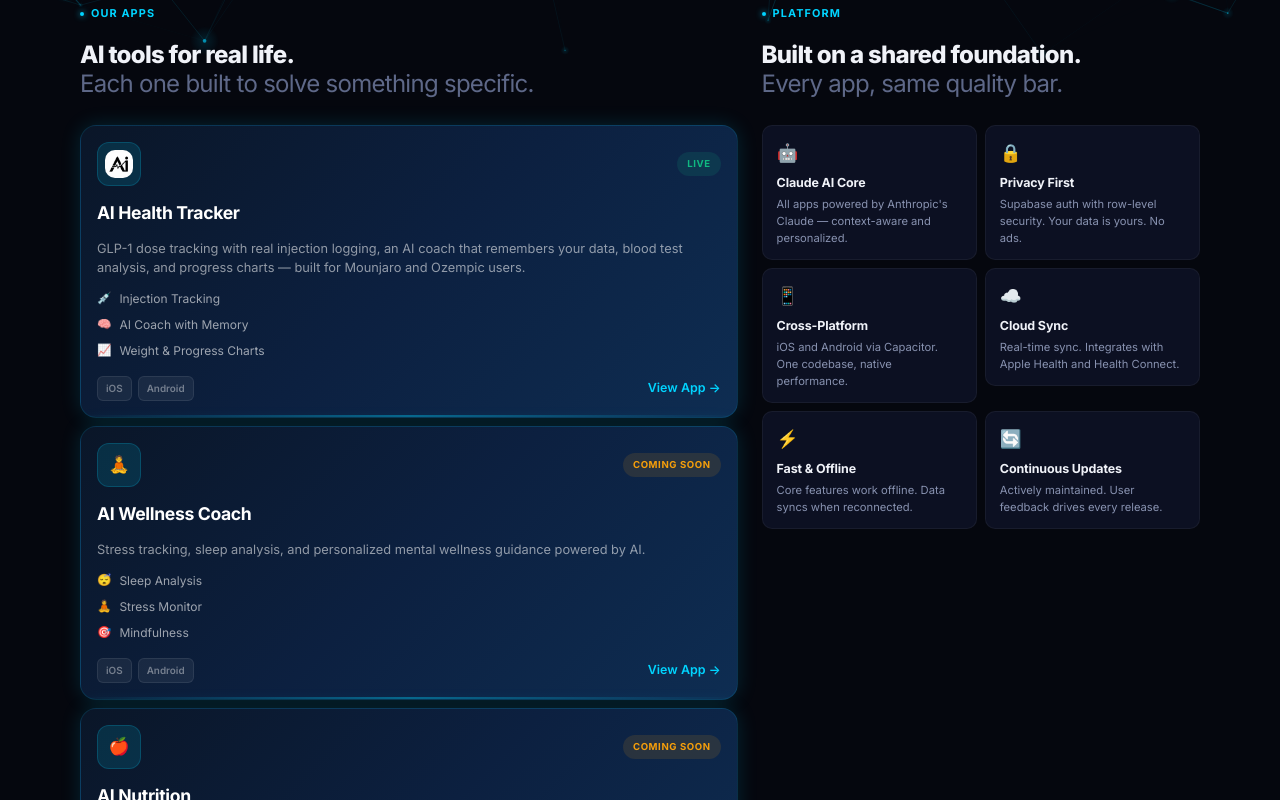
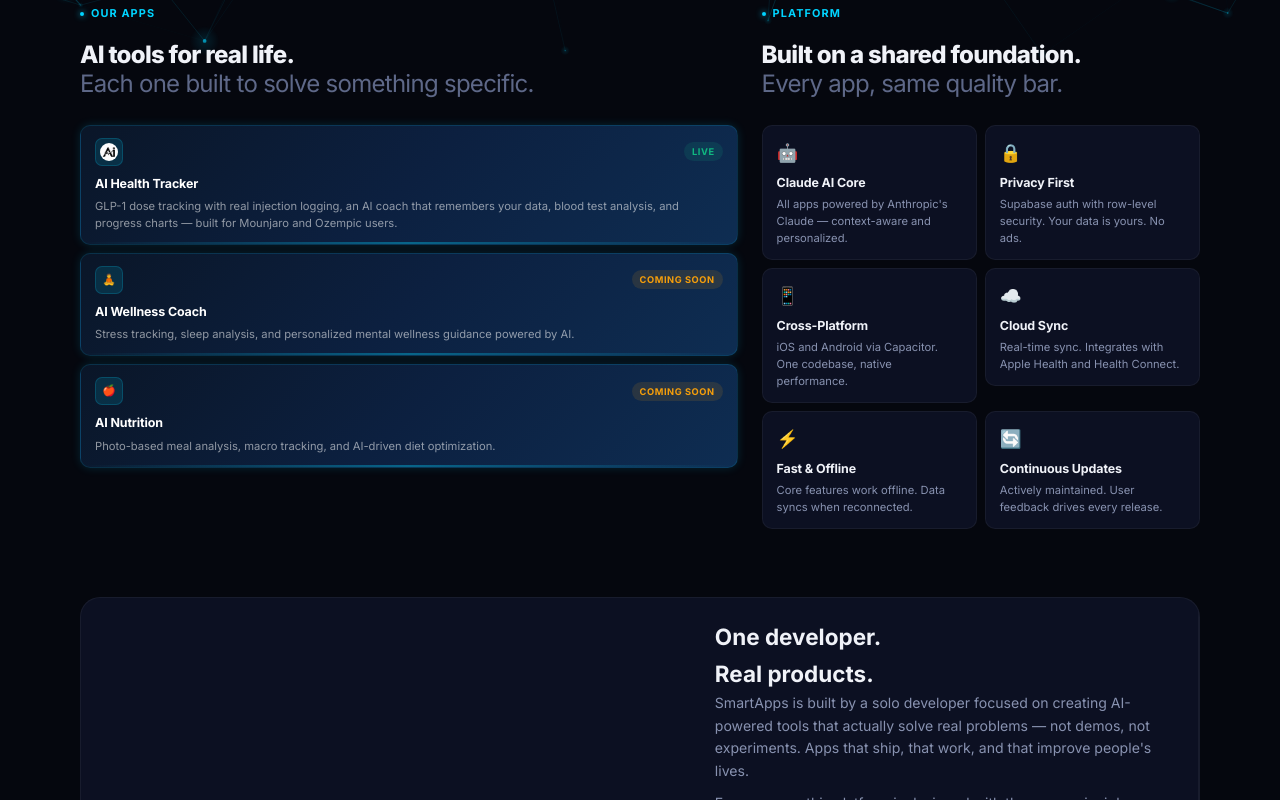
Before and after one commit to Sabbasromania-ai/mysmartapp-site, a React (Vite) app: page / in a window 1280 px wide. Shown: the part 740-1540 px from the top of the page. Built offline with nearby package versions, Linux system fonts and the light colour scheme.

Commit message:
feat: compact app cards matching platform card size, strip features list

```diff
--- a/src/components/Features.tsx
+++ b/src/components/Features.tsx
@@ -222,39 +222,24 @@
         {apps.map((app, i) => (
           <div
             key={app.name}
-            className={`app-card-premium${hovered === i ? ' hovered' : ''}`}
+            className={`app-card-compact${hovered === i ? ' hovered' : ''}`}
             style={{
-              animationDelay: `${i * 0.12}s`,
               background: app.gradient,
-              boxShadow: hovered === i ? `0 0 40px ${app.glow}, 0 20px 60px rgba(0,0,0,0.4)` : `0 0 20px ${app.glow}`,
-              borderColor: hovered === i ? app.color + '50' : app.color + '20',
+              border: `1px solid ${hovered === i ? app.color + '50' : app.color + '20'}`,
+              boxShadow: hovered === i ? `0 0 24px ${app.glow}` : `0 0 10px ${app.glow}`,
             }}
             onClick={() => navigate(`/apps/${slugs[i]}`)}
             onMouseEnter={() => setHovered(i)}
             onMouseLeave={() => setHovered(null)}
           >
-            <div className="acp-top">
-              <span className="acp-icon" style={{ background: app.color + '20', border: `1px solid ${app.color}30` }}>
-                <AppIcon app={app} size={28} />
+            <div className="acc-top">
+              <span className="acc-icon" style={{ background: app.color + '20', border: `1px solid ${app.color}30` }}>
+                <AppIcon app={app} size={18} />
               </span>
-              <span className="acp-tag" style={{ color: app.tagColor, background: app.tagBg }}>{app.tag}</span>
+              <span className="acc-tag" style={{ color: app.tagColor, background: app.tagBg }}>{app.tag}</span>
             </div>
-            <div className="acp-name">{app.name}</div>
-            <div className="acp-desc">{app.short}</div>
-            <div className="acp-feats">
-              {app.features.slice(0, 3).map(f => (
-                <div key={f.title} className="acp-feat-row">
-                  <span>{f.icon}</span>
-                  <span style={{ color: 'rgba(255,255,255,0.6)', fontSize: '0.75rem' }}>{f.title}</span>
-                </div>
-              ))}
-            </div>
-            <div className="acp-footer">
-              <div className="acp-platforms">
-                {app.platforms.map(p => <span key={p} className="acp-platform">{p}</span>)}
-              </div>
-              <span className="acp-cta" style={{ color: app.color }}>View App →</span>
-            </div>
+            <div className="acc-name">{app.name}</div>
+            <div className="acc-desc">{app.short}</div>
             <div className="acp-bar" style={{ background: `linear-gradient(90deg, ${app.color}00, ${app.color}60, ${app.color}00)` }} />
           </div>
         ))}
--- a/src/index.css
+++ b/src/index.css
@@ -1567,10 +1567,59 @@
   line-height: 1.5;
 }
 
-/* apps-grid inside combined-left: stack to 1 col */
+/* apps-grid inside combined-left: 1-col stack, same size as platform cards */
 .combined-left .apps-grid {
   grid-template-columns: 1fr;
   gap: 8px;
+}
+
+/* Compact app card — matches platform-card size exactly */
+.app-card-compact {
+  border-radius: 10px;
+  padding: 12px 14px;
+  position: relative;
+  overflow: hidden;
+  cursor: pointer;
+  transition: border-color 0.25s ease, box-shadow 0.25s ease, background 0.25s ease;
+  display: flex;
+  flex-direction: column;
+  gap: 4px;
+}
+.app-card-compact.hovered {
+  transform: translateY(-2px);
+}
+.acc-top {
+  display: flex;
+  align-items: center;
+  justify-content: space-between;
+  margin-bottom: 4px;
+}
+.acc-icon {
+  width: 28px; height: 28px;
+  border-radius: 7px;
+  display: flex;
+  align-items: center;
+  justify-content: center;
+  flex-shrink: 0;
+}
+.acc-tag {
+  font-size: 0.58rem;
+  font-weight: 700;
+  letter-spacing: 0.06em;
+  text-transform: uppercase;
+  padding: 2px 8px;
+  border-radius: 100px;
+}
+.acc-name {
+  font-size: 0.78rem;
+  font-weight: 700;
+  color: #fff;
+  letter-spacing: -0.01em;
+}
+.acc-desc {
+  font-size: 0.7rem;
+  color: rgba(255,255,255,0.55);
+  line-height: 1.5;
 }
 
 /* Responsive: stack on smaller screens */
```
